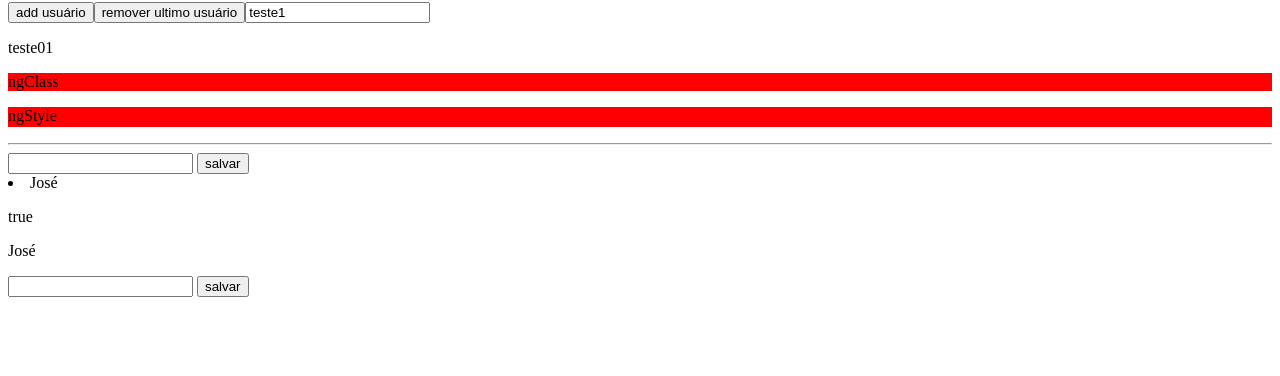
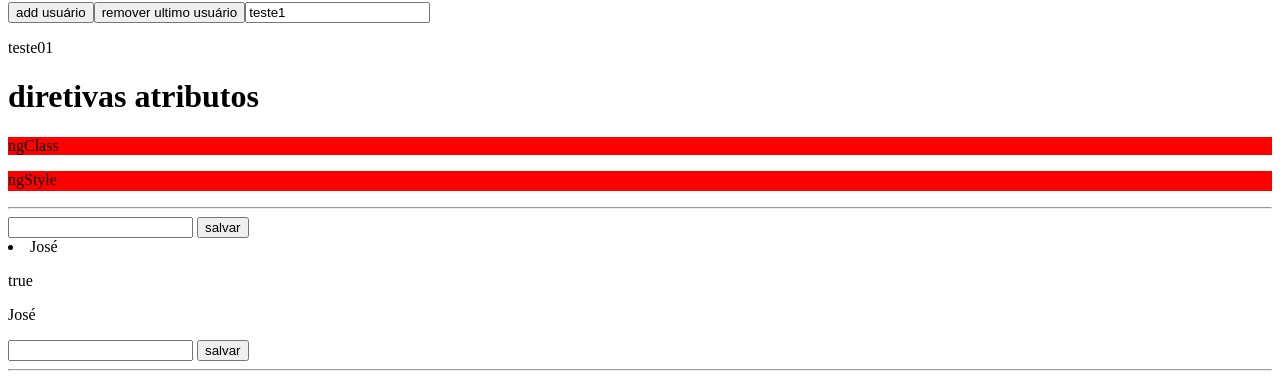
Before and after one commit to Jesantox/Angular2, an Angular app in the folder arquitetura-base/: page / in a window 1280 px wide. Shown: the part 743-1119 px from the top of the page. Before the commit the page ends 1048 px from the top, so only its background shows below. Built offline with nearby package versions, Linux system fonts and the light colour scheme.

Commit message:
⭕️ Componente diretivas-atributos
👉 ng-content

```diff
--- a/arquitetura-base/src/app/app.component.html
+++ b/arquitetura-base/src/app/app.component.html
@@ -7,5 +7,8 @@
     <app-texto class="filhos" title = 'seu texto foi sobrescrito no app.component'> </app-texto>
 </section>
 <app-diretivas></app-diretivas>
-<app-diretivas-atributos></app-diretivas-atributos>
+<app-diretivas-atributos>
+    <h1>diretivas atributos</h1>
+    <hr>
+</app-diretivas-atributos>
 <router-outlet></router-outlet>
--- a/arquitetura-base/src/app/diretivas-atributos/diretivas-atributos.component.html
+++ b/arquitetura-base/src/app/diretivas-atributos/diretivas-atributos.component.html
@@ -1,3 +1,5 @@
+<ng-content select="h1"></ng-content>
+
 <div *ngIf="nome != 'Dener'">
   <p [ngClass]="{active: valor, disabled: !valor}">ngClass</p>
   <p [ngStyle]="{height: heightPX, background: backgroundColor}">ngStyle</p>
@@ -18,3 +20,5 @@
 
 <input type="text" [(ngModel)]="nome"> {{nome}}
 <button (click)="salvar()">salvar</button>
+
+<ng-content select="hr"></ng-content>
```
